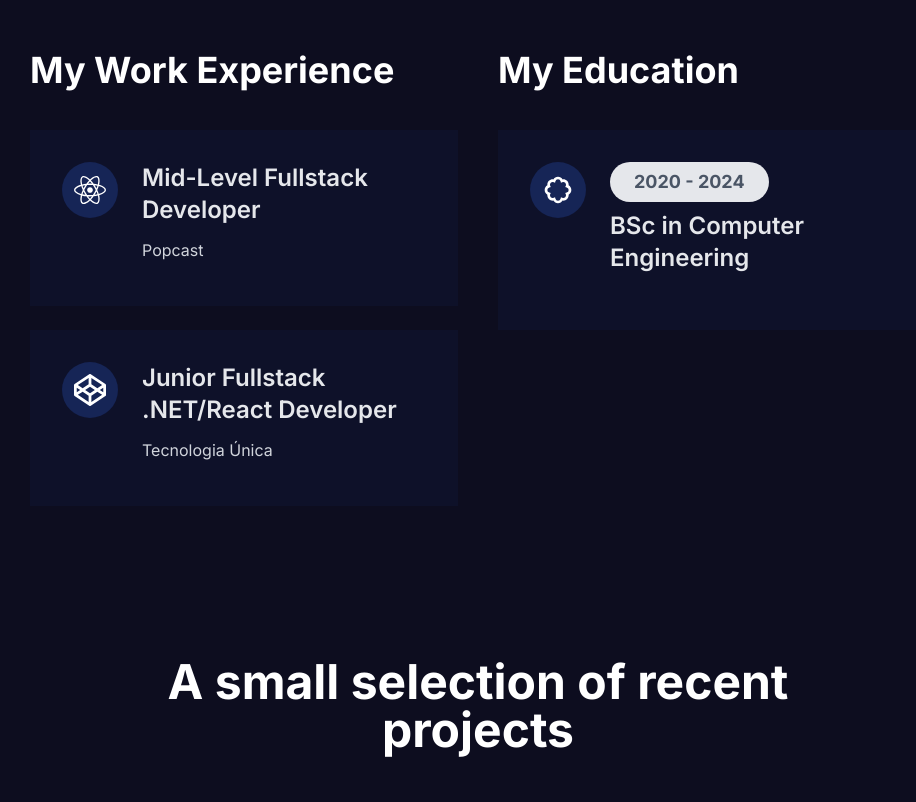
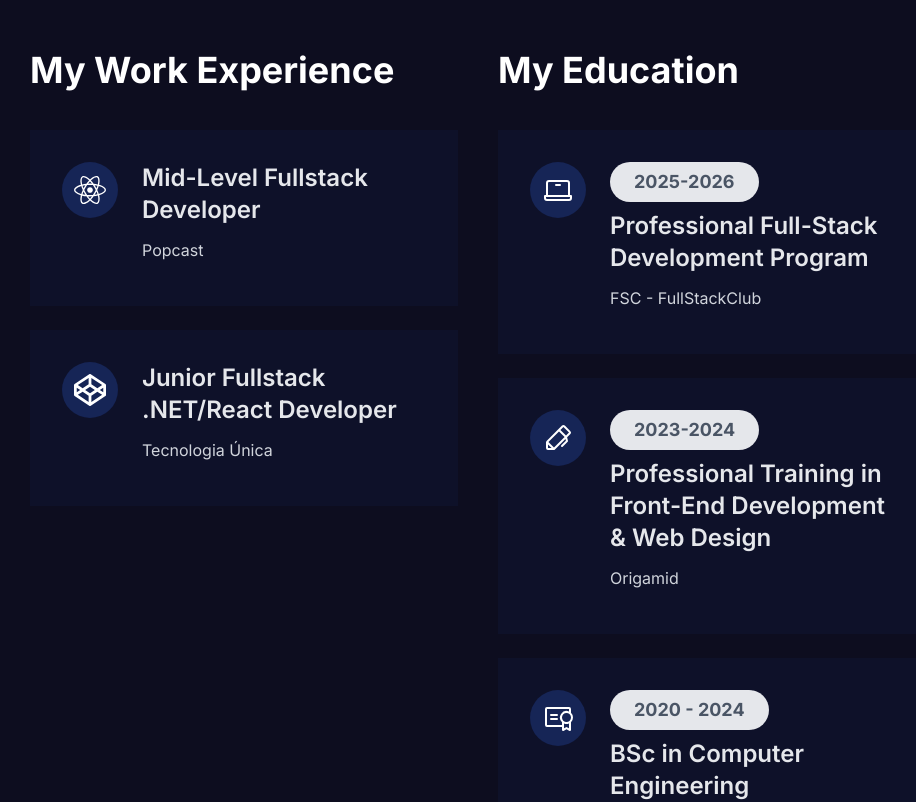
Before and after one commit to Gbrlbrgm/portfolio, a Next.js app: page / in a window 1280 px wide. Shown: the part 1240-2042 px from the top of the page, without its empty margins (162-1078 px from the left). Built offline with nearby package versions, Linux system fonts and the light colour scheme; no server answers.

Commit message:
feat: adjust work and education experience details

```diff
--- a/components/Home/Resume/index.tsx
+++ b/components/Home/Resume/index.tsx
@@ -1,9 +1,43 @@
 import React from "react";
 import ResumeCard from "./ResumeCard";
 import { FaCodepen, FaReact } from "react-icons/fa";
-import { BiBadge } from "react-icons/bi";
+import { PiCertificate, PiLaptop, PiPen } from "react-icons/pi";
 
 const Resume = () => {
+  const workExperience = [
+    {
+      icon: FaReact,
+      role: "Mid-Level Fullstack Developer",
+      company: "Popcast",
+    },
+    {
+      icon: FaCodepen,
+      role: "Junior Fullstack .NET/React Developer",
+      company: "Tecnologia Única",
+    },
+  ];
+
+  const educationExperience = [
+    {
+      icon: PiLaptop,
+      role: "Professional Full-Stack Development Program",
+      company: "FSC - FullStackClub",
+      date: "2025-2026",
+    },
+    {
+      icon: PiPen,
+      role: "Professional Training in Front-End Development & Web Design",
+      company: "Origamid",
+      date: "2023-2024",
+    },
+    {
+      icon: PiCertificate,
+      role: "BSc in Computer Engineering",
+      company: "FIAP - Faculdade de Informática e Administração Paulista",
+      date: "2020 - 2024",
+    },
+  ];
+
   return (
     <div className="pt-20 pb-16">
       <div className="w-[90%] sm:w-[70%] mx-auto grid grid-cols-1 xl:grid-cols-2 gap-10">
@@ -16,16 +50,14 @@ const Resume = () => {
             data-aos="zoom-in"
             data-aos-anchor-placement="top-center"
           >
-            <ResumeCard
-              Icon={FaReact}
-              role="Mid-Level Fullstack Developer"
-              company="Popcast"
-            />
-            <ResumeCard
-              Icon={FaCodepen}
-              role="Junior Fullstack .NET/React Developer"
-              company="Tecnologia Única"
-            />
+            {workExperience.map((item, index) => (
+              <ResumeCard
+                key={index}
+                Icon={item.icon}
+                role={item.role}
+                company={item.company}
+              />
+            ))}
           </div>
         </div>
         <div>
@@ -38,11 +70,15 @@ const Resume = () => {
             data-aos-anchor-placement="top-center"
             data-aos-delay="300"
           >
-            <ResumeCard
-              Icon={BiBadge}
-              role="BSc in Computer Engineering"
-              date="2020 - 2024"
-            />
+            {educationExperience.map((item, index) => (
+              <ResumeCard
+                key={index}
+                Icon={item.icon}
+                role={item.role}
+                company={item.company}
+                date={item.date}
+              />
+            ))}
           </div>
         </div>
       </div>
```
